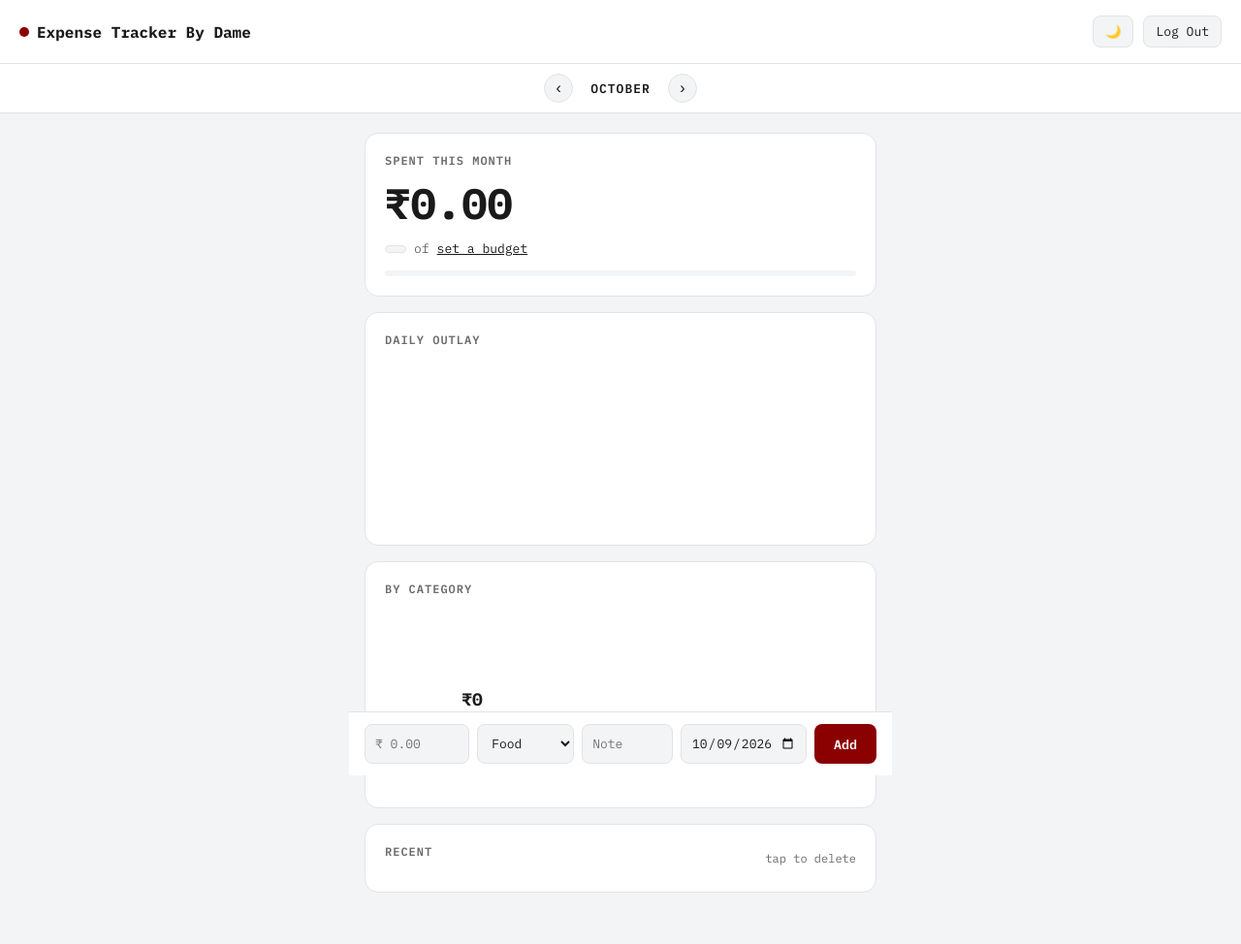
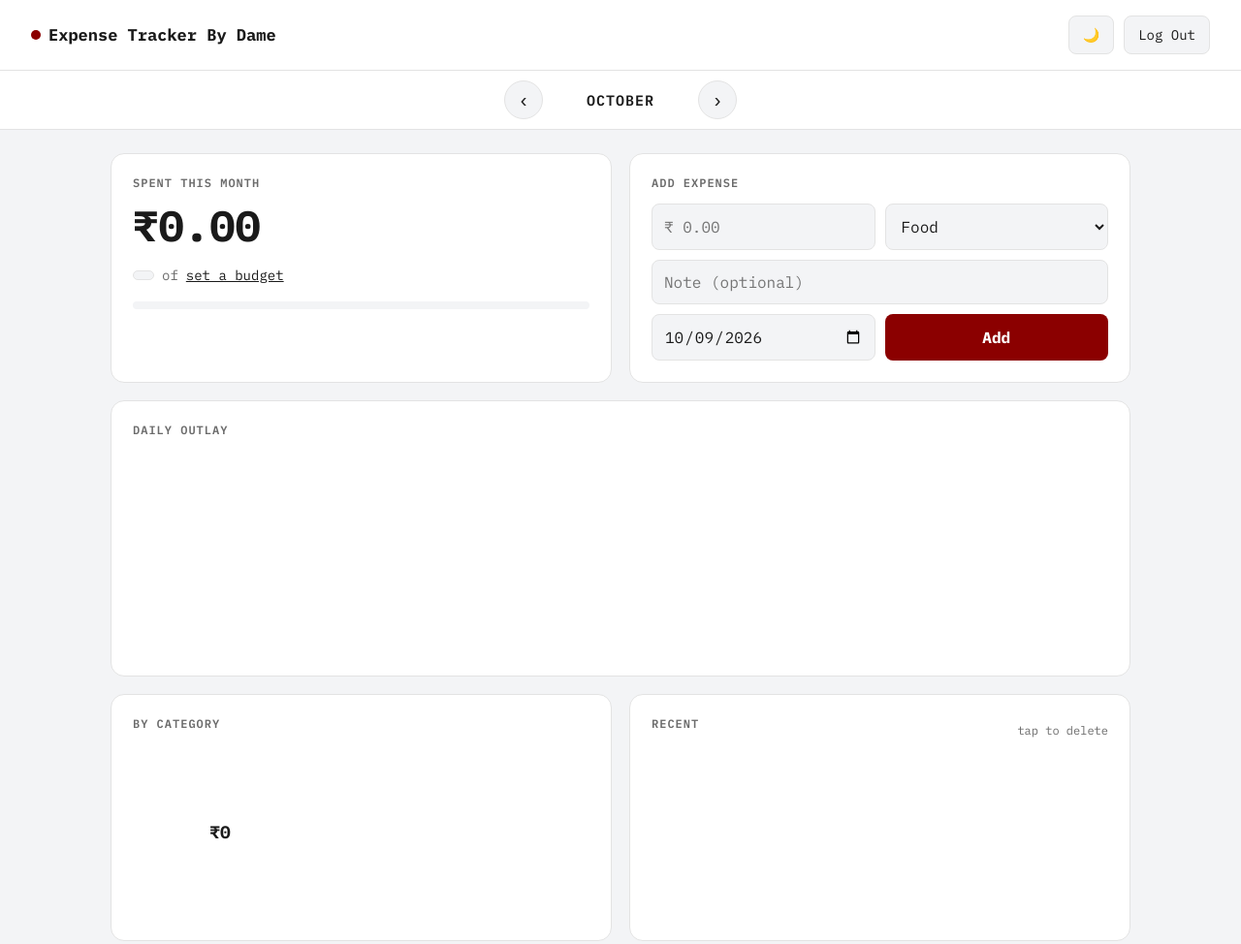
Before and after one commit to damelawai722-ux/expense-tracker, a website: page public/index.html in a window 1280 px wide. Shown: the whole page at 97% size. Drawn offline with nearby package versions, Linux system fonts and the light colour scheme; no server answers.

Commit message:
adding login page and adjusting the layout

```diff
--- a/package.json
+++ b/package.json
@@ -6,7 +6,9 @@
         "start": "node server.js"
     },
     "dependencies": {
+        "bcryptjs": "^3.0.3",
         "better-sqlite3": "^13.0.3",
-        "express": "^5.2.1"
+        "express": "^5.2.1",
+        "express-session": "^1.19.0"
     }
 }
--- a/public/app.js
+++ b/public/app.js
@@ -7,6 +7,7 @@ document.getElementById('date').value = new Date().toISOString().split('T')[0];
 let barChart, pieChart;
 let allExpenses = [];
 let viewDate = new Date();
+let currentUser = '';
 
 const CATEGORY_COLORS = {
   Food: '#8B0000', Travel: '#2980b9', Bills: '#e67e22',
@@ -26,15 +27,15 @@ function toggleTheme() {
 }
 applyTheme(localStorage.getItem('theme') || 'light');
 
-// ---- Budget ----
+// ---- Budget (stored per user) ----
 function getBudget() {
-  return parseFloat(localStorage.getItem('budget') || '0');
+  return parseFloat(localStorage.getItem('budget_' + currentUser) || '0');
 }
 function editBudget() {
   const current = getBudget();
   const val = prompt('Set your monthly budget (₹):', current || '');
   if (val !== null && !isNaN(parseFloat(val))) {
-    localStorage.setItem('budget', parseFloat(val));
+    localStorage.setItem('budget_' + currentUser, parseFloat(val));
     renderAll();
   }
 }
@@ -43,11 +44,16 @@ function editBudget() {
 async function checkAuth() {
   const res = await fetch('/api/me');
   const data = await res.json();
-  if (!data.loggedIn) window.location.href = '/';
+  if (!data.loggedIn) {
+    window.location.href = '/login.html';
+    return false;
+  }
+  currentUser = data.username;
+  return true;
 }
 async function logout() {
   await fetch('/api/logout', { method: 'POST' });
-  window.location.href = '/';
+  window.location.href = '/login.html';
 }
 
 // ---- Month navigation ----
@@ -91,6 +97,10 @@ async function deleteExpense(id) {
 
 async function loadAllExpenses() {
   const res = await fetch('/api/expenses');
+  if (res.status === 401) {
+    window.location.href = '/login.html';
+    return;
+  }
   allExpenses = await res.json();
   renderAll();
 }
@@ -257,5 +267,6 @@ function renderPieChart(monthExpenses, monthTotal) {
   });
 }
 
-checkAuth();
-loadAllExpenses();
+checkAuth().then(ok => {
+  if (ok) loadAllExpenses();
+});
--- a/public/index.html
+++ b/public/index.html
@@ -2,6 +2,7 @@
 <html lang="en">
 <head>
 <meta charset="UTF-8">
+<meta name="viewport" content="width=device-width, initial-scale=1, viewport-fit=cover">
 <title>Expense Tracker</title>
 <link rel="manifest" href="manifest.json">
 <meta name="theme-color" content="#8B0000">
@@ -37,19 +38,38 @@
     <div class="progress-track"><div id="progress-fill" class="progress-fill"></div></div>
   </div>
 
-  <div class="card">
-  <div class="card-title">DAILY OUTLAY</div>
-  <div class="chart-box-small">
-    <canvas id="barChart"></canvas>
+  <div class="card add-card">
+    <div class="card-title">ADD EXPENSE</div>
+    <div class="add-form">
+      <input type="number" id="amount" placeholder="₹ 0.00" step="0.01" inputmode="decimal">
+      <select id="category">
+        <option>Food</option>
+        <option>Travel</option>
+        <option>Bills</option>
+        <option>Entertainment</option>
+        <option>Shopping</option>
+        <option>Health</option>
+        <option>Other</option>
+      </select>
+      <input type="text" id="description" placeholder="Note (optional)" class="note-input">
+      <input type="date" id="date">
+      <button class="add-btn" onclick="addExpense()">Add</button>
+    </div>
   </div>
-  <div id="outlay-caption" class="muted small" style="margin-top:10px;"></div>
-</div>
+
+  <div class="card span-2">
+    <div class="card-title">DAILY OUTLAY</div>
+    <div class="chart-box-small">
+      <canvas id="barChart"></canvas>
+    </div>
+    <div id="outlay-caption" class="muted small" style="margin-top:10px;"></div>
+  </div>
 
   <div class="card">
     <div class="card-title">BY CATEGORY</div>
     <div class="category-flex">
       <div class="ring-wrap">
-        <canvas id="pieChart" height="180"></canvas>
+        <canvas id="pieChart"></canvas>
         <div class="ring-center" id="ring-center">₹0</div>
       </div>
       <div id="category-list" class="category-list"></div>
@@ -66,22 +86,6 @@
 
 </div>
 
-<div class="quick-add-bar">
-  <input type="number" id="amount" placeholder="₹ 0.00" step="0.01">
-  <select id="category">
-    <option>Food</option>
-    <option>Travel</option>
-    <option>Bills</option>
-    <option>Entertainment</option>
-    <option>Shopping</option>
-    <option>Health</option>
-    <option>Other</option>
-  </select>
-  <input type="text" id="description" placeholder="Note" class="note-input">
-  <input type="date" id="date">
-  <button onclick="addExpense()">Add</button>
-</div>
-
 <script src="https://cdnjs.cloudflare.com/ajax/libs/Chart.js/4.4.0/chart.umd.min.js"></script>
 <script src="app.js"></script>
 </body>
--- a/public/style.css
+++ b/public/style.css
@@ -22,29 +22,35 @@
   --danger: #FF6B6B;
 }
 
+html { -webkit-text-size-adjust: 100%; }
+
 body {
   font-family: 'IBM Plex Mono', monospace;
   background: var(--bg);
   color: var(--text);
   transition: background 0.2s, color 0.2s;
-  padding-bottom: 100px;
+  font-size: 15px;
+  padding-bottom: 32px;
 }
 
+/* ---------- Top bar ---------- */
 .topbar {
   display: flex;
   justify-content: space-between;
   align-items: center;
-  padding: 16px 20px;
+  gap: 10px;
+  padding: 14px 16px;
   background: var(--card-bg);
   border-bottom: 1px solid var(--border);
 }
 
 .brand {
   font-weight: 700;
-  font-size: 16px;
+  font-size: 15px;
   display: flex;
   align-items: center;
   gap: 8px;
+  min-width: 0;
 }
 
 .dot {
@@ -52,33 +58,71 @@ body {
   border-radius: 50%;
   background: var(--accent);
   display: inline-block;
+  flex-shrink: 0;
 }
 
-.topbar-right { display: flex; gap: 10px; align-items: center; }
+.topbar-right { display: flex; gap: 10px; align-items: center; flex-shrink: 0; }
 
 #theme-toggle, .logout-btn {
   font-family: 'IBM Plex Mono', monospace;
   background: var(--bg);
   border: 1px solid var(--border);
   color: var(--text);
-  padding: 7px 12px;
+  padding: 9px 14px;
+  min-height: 40px;
   border-radius: 8px;
   cursor: pointer;
-  font-size: 13px;
+  font-size: 14px;
 }
 
+/* ---------- Month bar ---------- */
+.month-bar {
+  display: flex;
+  align-items: center;
+  justify-content: center;
+  gap: 20px;
+  padding: 10px 0;
+  background: var(--card-bg);
+  border-bottom: 1px solid var(--border);
+}
+
+.month-arrow {
+  width: 40px; height: 40px;
+  border-radius: 50%;
+  border: 1px solid var(--border);
+  background: var(--bg);
+  color: var(--text);
+  font-size: 20px;
+  cursor: pointer;
+  display: flex;
+  align-items: center;
+  justify-content: center;
+}
+
+.month-label {
+  font-size: 15px;
+  font-weight: 600;
+  letter-spacing: 1px;
+  min-width: 120px;
+  text-align: center;
+}
+
+/* ---------- Layout ---------- */
 .container {
-  max-width: 560px;
-  margin: 20px auto;
-  padding: 0 16px;
+  max-width: 640px;
+  margin: 16px auto;
+  padding: 0 14px;
+  display: grid;
+  grid-template-columns: 1fr;
+  gap: 14px;
 }
 
 .card {
   background: var(--card-bg);
   border: 1px solid var(--border);
   border-radius: 14px;
-  padding: 20px;
-  margin-bottom: 16px;
+  padding: 18px;
+  min-width: 0;
 }
 
 .card-title, .card-title-row .card-title {
@@ -98,6 +142,7 @@ body {
 .small { font-size: 12px; }
 .muted { color: var(--muted); }
 
+/* ---------- Total card ---------- */
 .stat-label {
   font-size: 12px;
   letter-spacing: 1px;
@@ -107,23 +152,25 @@ body {
 }
 
 .stat-value {
-  font-size: 44px;
+  font-size: clamp(32px, 9vw, 44px);
   font-weight: 700;
   margin-bottom: 10px;
+  word-break: break-all;
 }
 
 .stat-sub {
   display: flex;
   align-items: center;
+  flex-wrap: wrap;
   gap: 8px;
-  font-size: 13px;
+  font-size: 14px;
   margin-bottom: 14px;
 }
 
 .pill {
   background: var(--bg);
   border: 1px solid var(--border);
-  padding: 3px 10px;
+  padding: 4px 10px;
   border-radius: 20px;
   font-size: 12px;
 }
@@ -131,11 +178,12 @@ body {
 .budget-link {
   text-decoration: underline;
   cursor: pointer;
+  padding: 4px 0;
 }
 
 .progress-track {
   width: 100%;
-  height: 6px;
+  height: 8px;
   background: var(--bg);
   border-radius: 10px;
   overflow: hidden;
@@ -148,16 +196,68 @@ body {
   transition: width 0.3s;
 }
 
+/* ---------- Add expense form ---------- */
+.add-form {
+  display: grid;
+  grid-template-columns: 1fr 1fr;
+  gap: 10px;
+}
+
+.add-form input,
+.add-form select {
+  font-family: 'IBM Plex Mono', monospace;
+  background: var(--bg);
+  border: 1px solid var(--border);
+  color: var(--text);
+  padding: 12px;
+  min-height: 46px;
+  border-radius: 8px;
+  font-size: 16px; /* 16px stops phones zooming in on tap */
+  width: 100%;
+  min-width: 0;
+}
+
+.add-form .note-input { grid-column: span 2; }
+
+.add-btn {
+  font-family: 'IBM Plex Mono', monospace;
+  background: var(--accent);
+  color: #fff;
+  border: none;
+  min-height: 46px;
+  padding: 12px 20px;
+  border-radius: 8px;
+  cursor: pointer;
+  font-weight: 700;
+  font-size: 16px;
+}
+
+.add-btn:active { opacity: 0.85; }
+
+/* ---------- Charts ---------- */
+.chart-box-small {
+  position: relative;
+  height: 170px;
+  width: 100%;
+}
+
+.chart-box-small canvas {
+  max-height: 170px !important;
+}
+
 .category-flex {
   display: flex;
   align-items: center;
-  gap: 24px;
+  flex-wrap: wrap;
+  gap: 20px;
 }
 
 .ring-wrap {
   position: relative;
-  width: 180px;
+  width: 160px;
+  height: 160px;
   flex-shrink: 0;
+  margin: 0 auto;
 }
 
 .ring-center {
@@ -171,80 +271,45 @@ body {
 
 .category-list {
   flex: 1;
+  min-width: 180px;
   display: flex;
   flex-direction: column;
-  gap: 10px;
+  gap: 12px;
 }
 
 .category-row {
   display: flex;
   align-items: center;
   justify-content: space-between;
-  font-size: 13px;
+  font-size: 14px;
 }
 
 .category-row .label { display: flex; align-items: center; gap: 8px; }
 
 .swatch {
-  width: 10px; height: 10px;
+  width: 12px; height: 12px;
   border-radius: 3px;
   display: inline-block;
 }
 
+/* ---------- Recent list ---------- */
 #expense-list-new .expense-row {
   display: flex;
   justify-content: space-between;
   align-items: center;
-  padding: 10px 0;
+  gap: 10px;
+  padding: 13px 0;
   border-bottom: 1px solid var(--border);
-  font-size: 13px;
+  font-size: 14px;
   cursor: pointer;
 }
 
 #expense-list-new .expense-row:last-child { border-bottom: none; }
+#expense-list-new .expense-row:active { background: var(--bg); }
 
-.expense-meta { color: var(--muted); font-size: 11px; }
+.expense-meta { color: var(--muted); font-size: 12px; margin-top: 2px; }
 
-.quick-add-bar {
-  position: fixed;
-  bottom: 0; left: 0; right: 0;
-  background: var(--card-bg);
-  border-top: 1px solid var(--border);
-  padding: 12px 16px;
-  display: flex;
-  gap: 8px;
-  max-width: 560px;
-  margin: 0 auto;
-  flex-wrap: wrap;
-}
-
-.quick-add-bar input, .quick-add-bar select {
-  font-family: 'IBM Plex Mono', monospace;
-  background: var(--bg);
-  border: 1px solid var(--border);
-  color: var(--text);
-  padding: 10px;
-  border-radius: 8px;
-  font-size: 13px;
-}
-
-.quick-add-bar input[type="number"] { flex: 1.2; min-width: 90px; }
-.quick-add-bar .note-input { flex: 1; min-width: 80px; }
-.quick-add-bar select { flex: 1; min-width: 100px; }
-.quick-add-bar input[type="date"] { flex: 1; min-width: 130px; }
-
-.quick-add-bar button {
-  font-family: 'IBM Plex Mono', monospace;
-  background: var(--accent);
-  color: #fff;
-  border: none;
-  padding: 10px 20px;
-  border-radius: 8px;
-  cursor: pointer;
-  font-weight: 600;
-}
-
-/* Auth pages */
+/* ---------- Auth pages (login.html) ---------- */
 .auth-container {
   max-width: 380px;
   margin: 80px auto;
@@ -254,9 +319,7 @@ body {
   border: 1px solid var(--border);
   font-family: 'IBM Plex Mono', monospace;
 }
-
 .auth-container h1 { text-align: center; margin-bottom: 24px; color: var(--accent); }
-
 .auth-container input {
   width: 100%;
   padding: 10px;
@@ -268,7 +331,6 @@ body {
   color: var(--text);
   font-family: 'IBM Plex Mono', monospace;
 }
-
 .auth-container button {
   width: 100%;
   padding: 10px;
@@ -279,46 +341,33 @@ body {
   font-size: 15px;
   cursor: pointer;
 }
-
 .toggle-link { text-align: center; margin-top: 14px; font-size: 14px; }
 .toggle-link a { color: var(--accent); cursor: pointer; text-decoration: underline; }
 .error-msg { color: var(--danger); font-size: 13px; margin-bottom: 10px; text-align: center; }
 
-.chart-box-small {
-  position: relative;
-  height: 160px;
-  width: 100%;
+/* ---------- Laptop / desktop ---------- */
+@media (min-width: 900px) {
+  body { font-size: 15px; }
+  .topbar { padding: 16px 32px; }
+  .brand { font-size: 17px; }
+
+  .container {
+    max-width: 1100px;
+    grid-template-columns: 1fr 1fr;
+    gap: 18px;
+    margin: 24px auto;
+    padding: 0 24px;
+  }
+  .span-2 { grid-column: span 2; }
+  .card { padding: 22px; }
+
+  .chart-box-small { height: 200px; }
+  .chart-box-small canvas { max-height: 200px !important; }
+  .ring-wrap { width: 180px; height: 180px; margin: 0; }
 }
 
-.chart-box-small canvas {
-  max-height: 160px !important;
+/* ---------- Small phones ---------- */
+@media (max-width: 380px) {
+  .brand { font-size: 13px; }
+  #theme-toggle, .logout-btn { padding: 8px 10px; font-size: 13px; }
 }
-
-.month-bar {
-  display: flex;
-  align-items: center;
-  justify-content: center;
-  gap: 18px;
-  padding: 10px 0;
-  background: var(--card-bg);
-  border-bottom: 1px solid var(--border);
-}
-
-.month-arrow {
-  width: 30px; height: 30px;
-  border-radius: 50%;
-  border: 1px solid var(--border);
-  background: var(--bg);
-  color: var(--text);
-  font-size: 16px;
-  cursor: pointer;
-  display: flex;
-  align-items: center;
-  justify-content: center;
-}
-
-.month-label {
-  font-size: 13px;
-  font-weight: 600;
-  letter-spacing: 1px;
-}
```
Also changed, not shown: public/login.html (added, +76 -0 lines), server.js (+113 -12 lines), 2 other files.
